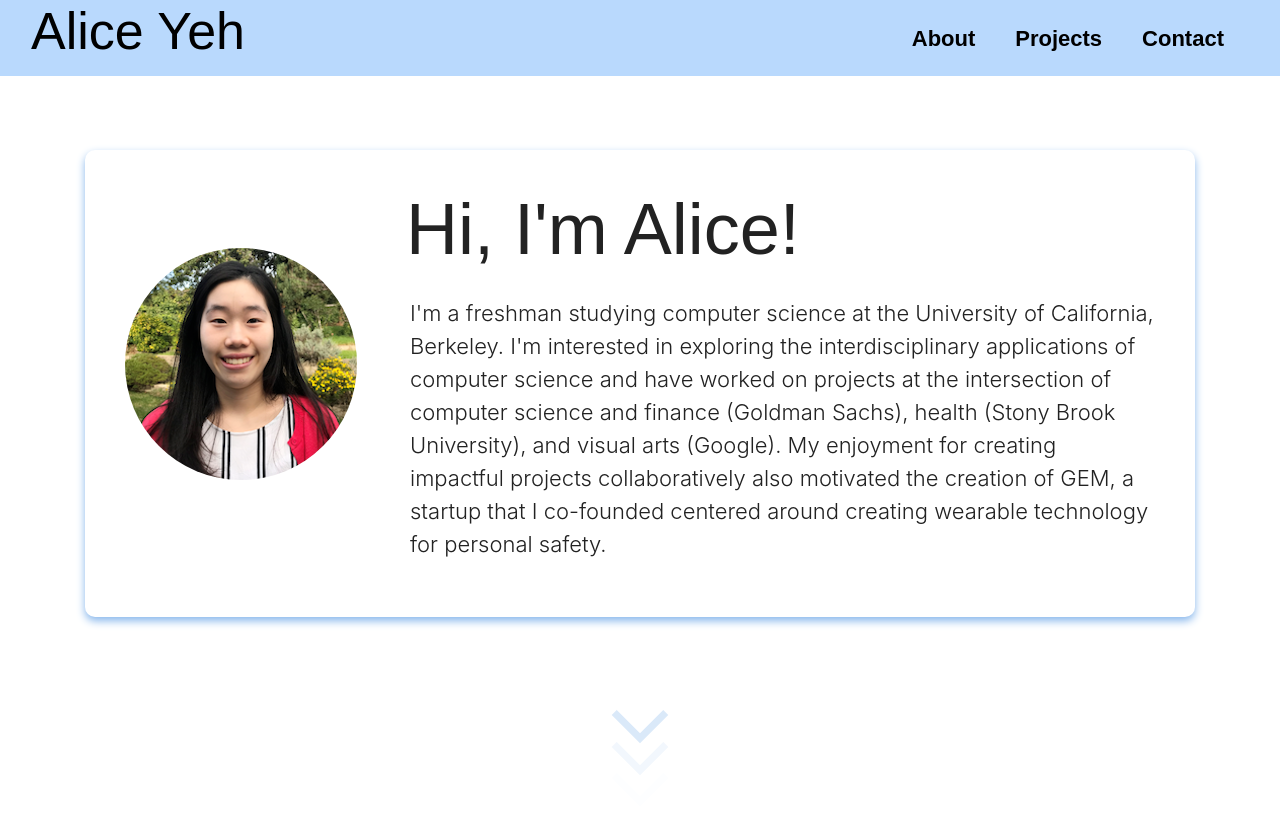
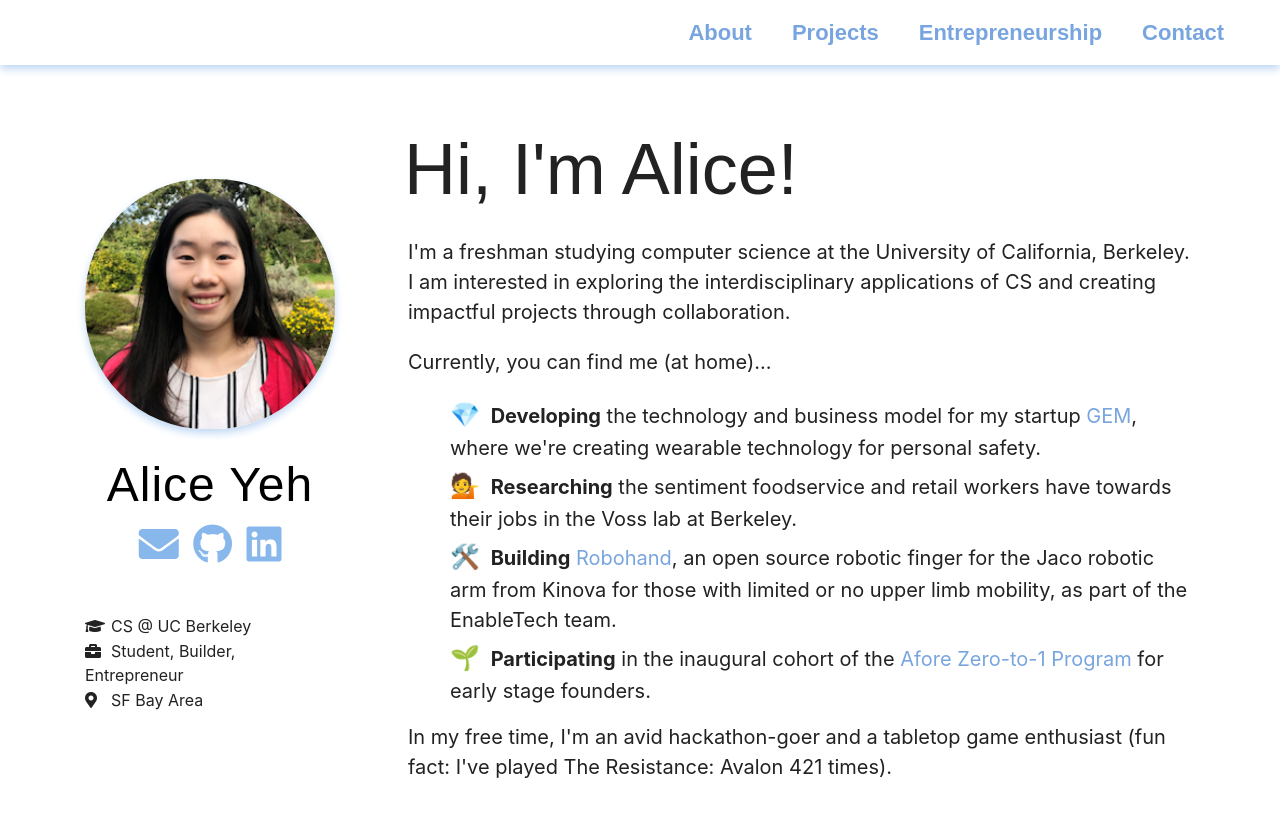
Before and after one commit to AliceYeh12/AliceYeh12.github.io, a Jekyll site: the page built from index.html, in a window 1280 px wide and 900 px high. Shown: the top 817 px of the window. Built offline with Jekyll 4.4.1, drawn with Linux system fonts in a browser that asks for light colours; nearby versions of some CDN libraries; some web fonts are replaced; some of the changed text lies outside the part shown.

Commit message:
Changed site layout, added section

```diff
--- a/_layouts/default.html
+++ b/_layouts/default.html
@@ -4,6 +4,7 @@
             <title>{{ page.title }}</title>
             <link rel="shortcut icon" href="/assets/favicon.ico" type="image/x-icon">
             <link rel="icon" href="/assets/favicon.ico" type="image/x-icon">
+            <link rel="stylesheet" href="https://cdnjs.cloudflare.com/ajax/libs/font-awesome/5.14.0/css/all.min.css">
             <link rel="stylesheet" href="/site-libs/bootstrap-3.3.7-dist/css/bootstrap.min.css"/>
             <link rel="stylesheet" href="/css/styles.css">
             <script src="https://code.jquery.com/jquery-3.1.0.min.js"></script>
@@ -12,7 +13,7 @@
 		</head>
 		<body>
             <nav class="navbar navbar-custom navbar-expand-lg navbar-dark fix-scroll">
-                <h1 class="name">Alice Yeh</h1>
+                <!-- <h1 class="name">Alice Yeh</h1> -->
 
                 <div class="place-right collapse navbar-collapse" id="navbarColor01">
                     <ul class="navbar-nav ml-auto">
@@ -21,6 +22,9 @@
                         </li>
                         <li class="nav-item">
                             <a class="navbar-text" class="nav-link" href="#projects">Projects</a>
+                        </li>
+                        <li class="nav-item">
+                            <a class="navbar-text" class="nav-link" href="#entrepreneurship">Entrepreneurship</a>
                         </li>
                         <li class="nav-item">
                             <a class="navbar-text" class="nav-link" href="#contact">Contact</a>
--- a/css/styles.css
+++ b/css/styles.css
@@ -12,14 +12,15 @@ html, body {
 }
 
 .navbar-custom {
-    background-color: rgb(185, 217, 253);
+    background-color: white;
+    box-shadow: 0 4px 8px 0 rgb(190, 215, 243);
     width: 100%;
     margin-top: -15px;
     z-index: 1;
 }
 
 .navbar-custom .navbar-text {
-    color: black;
+    color: rgb(120, 165, 223);
     margin-right: 20px;
     margin-top: 15px;
     font-size: 22px;
@@ -34,14 +35,6 @@ nav ul, footer ul {
 nav ul li, footer ul li {
     display: inline;
     margin-right: 20px;
-}
-
-.name {
-    margin-left: 15px;
-    margin-top: 10px;
-    color: black;
-    font-size: 52px;
-    font-weight: normal;
 }
 
 .fix-scroll {
@@ -79,25 +72,40 @@ footer {
 
 .homepage-info {
     display: inline-block;
-    margin-top: 150px;
+    margin-top: 90px;
     margin-bottom: 50px;
-    padding: 40px;
-    padding-top: 0px;
-    box-shadow: 0 4px 8px 0 rgb(136, 183, 236);
-    border-radius: 10px;
 }
 
 .flex-container {
     display: flex;
     align-items: center;
+    justify-content: center;
 }
 
 .photo {
-    margin-right: 30px;
+    margin-right: 50px;
+    text-align: center;
 }
 
 #me {
     border-radius: 120px;
+    width: 250px;
+    box-shadow: 0 4px 8px 0 rgb(190, 215, 243);
+}
+
+.name {
+    margin-top: 30px;
+    color: black;
+    font-size: 48px;
+    font-weight: normal;
+    letter-spacing: 1px;
+}
+
+.icon {
+    margin: 5px;
+    margin-bottom: 50px;
+    font-size: 40px;
+    color: rgb(136, 183, 236);
 }
 
 .display-3 {
@@ -106,9 +114,36 @@ footer {
     padding-bottom: 20px;
 }
 
+.sz {
+    text-align: left;
+    font-size: 16px;
+    margin-bottom: 1px;
+}
+
+.spc {
+    margin-right: 8px;
+    font-size: 16px;
+    width: 18px;
+}
+
 .lead {
-    margin-left: 23px;
-    font-size: 22px;
+    margin: 5px 0px 20px 23px;
+    font-size: 20px;
+    font-weight: normal;
+    /* padding: 15px;
+    border-radius: 10px;
+    box-shadow: 0 2px 6px 0 rgb(190, 215, 243); */
+}
+
+.para {
+    margin: 5px 0px 20px 23px;
+    font-size: 20px;
+    font-weight: normal;
+}
+
+.lg {
+    font-size: 24px;
+    margin-right: 5px;
 }
 
 .arrow{
@@ -178,10 +213,11 @@ footer {
 #current {
     margin-left: 25px;
     margin-top: 20px;
+    list-style: none;
 }
 
 .current-items {
-    font-size: 22px;
+    font-size: 20px;
     margin-bottom: 5px;
     font-weight: normal;
 }
@@ -341,6 +377,34 @@ ul.posts li {
     font-size: 21px;
 }
 
+#entrepreneurship {
+    padding-top: 100px;
+    margin-top: -100px;
+}
+
+.flex-ent {
+    display: flex;
+    flex-wrap: wrap;
+    align-items: flex-start;
+}
+
+.card-ent {
+    width: 33%;
+    margin: 0px 12px 0px 12px;
+    position: relative;
+}
+
+.ent-title {
+    font-size: 24px;
+    margin-bottom: 15px;
+    font-weight: bold;
+}
+
+.card-txt-ent {
+    margin-top: 15px;
+    font-size: 18px;
+}
+
 #contact {
     padding-top: 100px;
     margin-top: -100px;
--- a/index.html
+++ b/index.html
@@ -4,28 +4,40 @@ title: Alice Yeh
 ---
 <div class="beginning-screen">
     <div class="homepage-info">
-        <div class="flex-container">
+        <div id="about-me" class="flex-container">
             <div class="photo">
                 <img id="me" src="/assets/me.png">
+                <h2 class="name">Alice Yeh</h2>
+                <a href="mailto:aliceyeh12@gmail.com" target="_blank"><i class="fas fa-envelope fa-5x icon"></i></a>
+                <a href="https://github.com/AliceYeh12" target="_blank"><i class="fab fa-github fa-5x icon"></i></a>
+                <a href="https://www.linkedin.com/in/aliceyeh12/" target="_blank"><i class="fab fa-linkedin fa-5x icon"></i></a>
+                <p class="sz"><i class="fas fa-graduation-cap spc"></i>CS @ UC Berkeley</p>
+                <p class="sz"><i class="fas fa-briefcase spc"></i>Student, Builder, Entrepreneur</p>
+                <p class="sz"><i class="fas fa-map-marker-alt spc"></i>SF Bay Area</p>
             </div>
             <div class="blurb" class="jumbotron">
                 <h1 class="display-3">Hi, I'm Alice!</h1>
-                <p class="lead">I'm a freshman studying computer science at the University of California, Berkeley. I'm interested in exploring the
-                    interdisciplinary applications of computer science and have worked on
-                    projects at the intersection of computer science and finance (Goldman Sachs), health (Stony Brook University), and visual arts (Google). My enjoyment for creating impactful projects collaboratively
-                    also motivated the creation of GEM, a startup that I co-founded centered around creating wearable technology for personal safety.</p>
+                <p class="lead">I'm a freshman studying computer science at the University of California, Berkeley. I am interested in exploring the interdisciplinary applications of CS and creating impactful projects through collaboration.</p>
+                <p class="para">Currently, you can find me (at home)...</p>
+                <ul id="current">
+                    <li class="current-items"><b class="lg">&#128142</b> <b>Developing</b> the technology and business model for my startup <a class="current-items" href="#gem-proj">GEM</a>, where we're creating wearable technology for personal safety.</li>
+                    <li class="current-items"><b class="lg">&#128129</b> <b>Researching</b> the sentiment foodservice and retail workers have towards their jobs in the Voss lab at Berkeley.</li>
+                    <li class="current-items"><b class="lg">&#128736</b> <b>Building</b> <a class="current-items" href="https://enabletech.berkeley.edu/et_projects/active-projects/" target="_blank">Robohand</a>, an open source robotic finger for the Jaco robotic arm from Kinova for those with limited or no upper limb mobility, as part of the EnableTech team.</li>
+                    <li class="current-items"><b class="lg">&#127793</b> <b>Participating</b> in the inaugural cohort of the <a class="current-items" href="https://aforezt1.landen.co/" target="_blank">Afore Zero-to-1 Program</a> for early stage founders.</li>
+                </ul>
+                <p class="para">In my free time, I'm an avid hackathon-goer and a tabletop game enthusiast (fun fact: I've played The Resistance: Avalon 421 times).</p>
             </div>
         </div>
     </div>
 
-    <div class="arrow">
+    <!-- <div class="arrow">
         <span></span>
         <span></span>
         <span></span>
-    </div>
+    </div> -->
 </div>
 
-<div id="about-me" class="info-sections">
+<!-- <div id="about-me" class="info-sections">
     <h1 class="display-3 page-header">About</h1>
     <div class="content-container">
         <div class="section1">
@@ -48,11 +60,7 @@ title: Alice Yeh
             <p class="current-items last-update">Last updated: 9/3/2020</a></p>
         </div>
     </div>
-    <!-- <div class="section2">
-        <h1 class="section-header">&#128587 Let's collaborate!</h1>
-        <p class="current-items lets-talk">I'm always excited to talk to and collaborate with new people and hear from different perspectives! Feel free to reach out via <a class="current-items" href="mailto:aliceyeh12@gmail.com">email</a>.</p>
-    </div> -->
-</div>
+</div> -->
 
 <div id="projects" class="info-sections">
     <h1 class="display-3 page-header">Projects</h1>
@@ -83,34 +91,26 @@ title: Alice Yeh
     </div>
 </div>
 
-<!-- <div id="projects" class="info-sections">
-    <h1 class="display-3 page-header">Projects</h1>
-    <div class="timeline-container">
-        <ul class="timeline">
-            <li class="reveal">
-                <h5 class="timeline-date">June 2019 - Present</h5>
-                <div class="timeline-event">
-                    <h3 class="proj-title">Elucidating Nanopore-Based Long-Read Sequencing Limitations By Investigating RNA Sequence and Structure Level Features</h3>
-                    <h5 class="proj-subtitle">Simons Summer Research Program</h5>
-                    <p class="proj-text">Developed Python programs to analyze sequence and structure level RNA features that contribute to read
-                            truncation in long-read nanopore sequencing. Such research has potential implications in improving sequencing technology, which has applications that range from cancer research to water testing to forensics.</p>
-                    <a href="https://github.com/AliceYeh12/nanopore-analysis" class="card-link" target="_blank">Project Code</a>
-                    <a href="https://siliconvalley.basisindependent.com/author/alicey/" class="card-link" target="_blank">Senior Project Blog</a>
+<div id="entrepreneurship" class="info-sections">
+    <h1 class="display-3 page-header">Entrepreneurship</h1>
+    <div class="content-container section1">
+        <div class="flex-ent">
+            <div class="card card-ent">
+                <div class="card-body">
+                    <h4 class="ent-title">Afore Zero-to-1 Program (F20)<a href="https://aforezt1.landen.co/" target="_blank" class="stretched-link"></a></h4>
+                    <p class="card-text card-txt-ent">Selected from 600+ applicants to join a cohort of early stage founders navigating product development, customer acquisition, building an early team, fundraising, and managing the emotional journey.</p>
                 </div>
-            </li>
-            <li class="reveal">
-                <h5 class="timeline-date">June 2018 - October 2019</h5>
-                <div class="timeline-event">
-                    <h3 class="proj-title">Mining Classification Rules for HIV-1 Protease Cleavage Sites Using Simplified Swarm Optimization</h3>
-                    <p class="proj-text">Generated a C-based computer program, utilizing simplified swarm optimization, to optimize an HIV-1
-                            protease data set, containing protein octamer sequences, and to classify protease cleavage, achieving a prediction accuracy above 97%. Reliable predictors can contribute to increasing the specificity of protease inhibitors and improving antiretroviral therapy.</p>
-                    <a href="https://github.com/AliceYeh12/hiv-1-protease-cleavage" class="card-link" target="_blank">Project Code</a>
-                <a href="https://doi.org/10.1145/3358331.3358335" class="card-link" target="_blank">Publication</a>
+            </div>
+            <div class="card card-ent">
+                <div class="card-body">
+                    <h4 class="ent-title">Mozilla Fix-the-Internet MVP Lab (Sp20)<a href="https://builders.mozilla.community/" target="_blank" class="stretched-link"></a></h4>
+                    <h5 class="card-subtitle mb-2 text-muted">GEM</h5>
+                    <p class="card-text card-txt-ent">1 of 24 teams, selected from over 500+ teams around the world, to participate in an 8 week-long incubator-style program to mobilize and fund around products and technologies that enable everyone to connect and build a better society.</p>
                 </div>
-            </li>
-        </ul>
+            </div>
+        </div>
     </div>
-</div> -->
+</div>
 
 <div id="contact" class="info-sections">
     <h1 class="display-3 page-header">Let's Collaborate!</h1>
```
